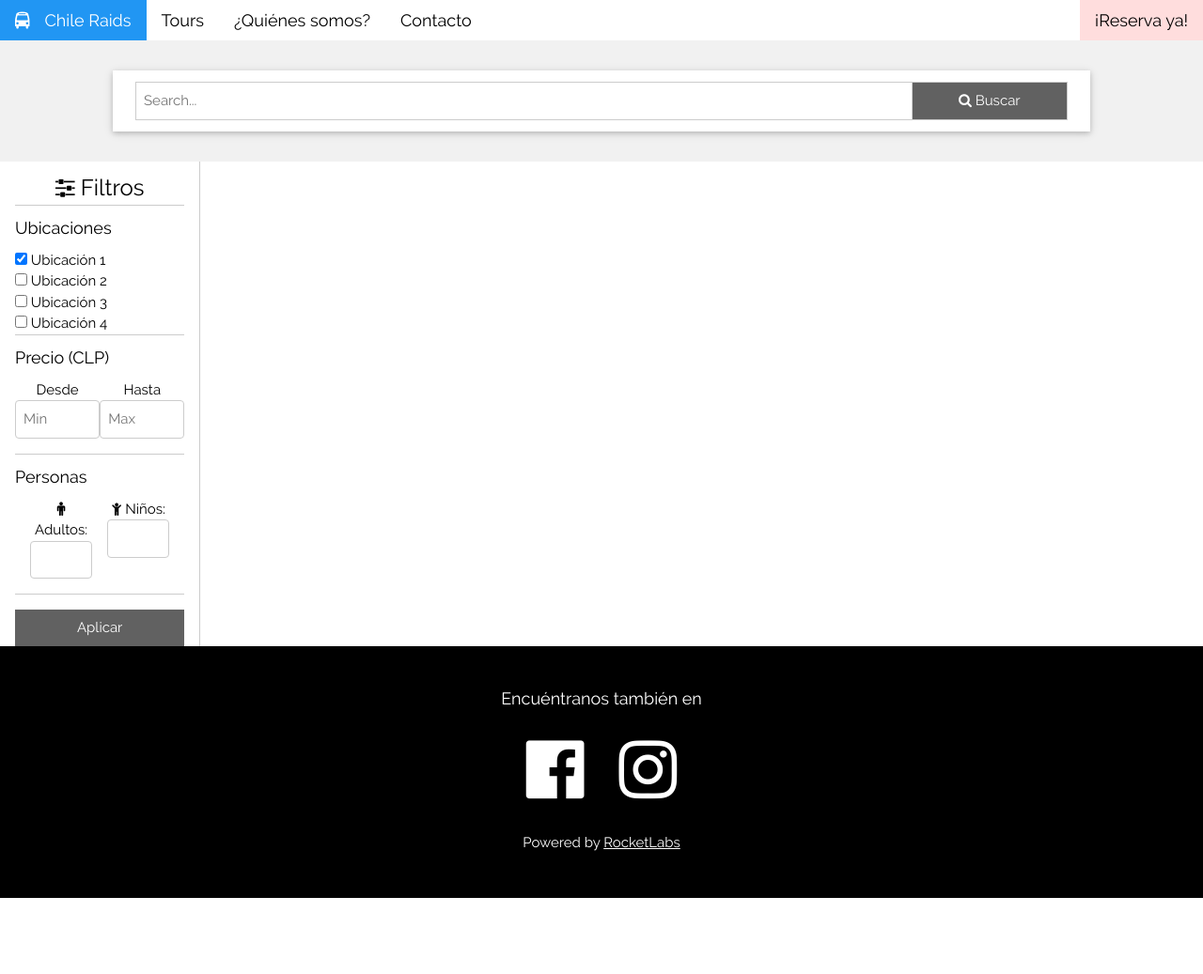
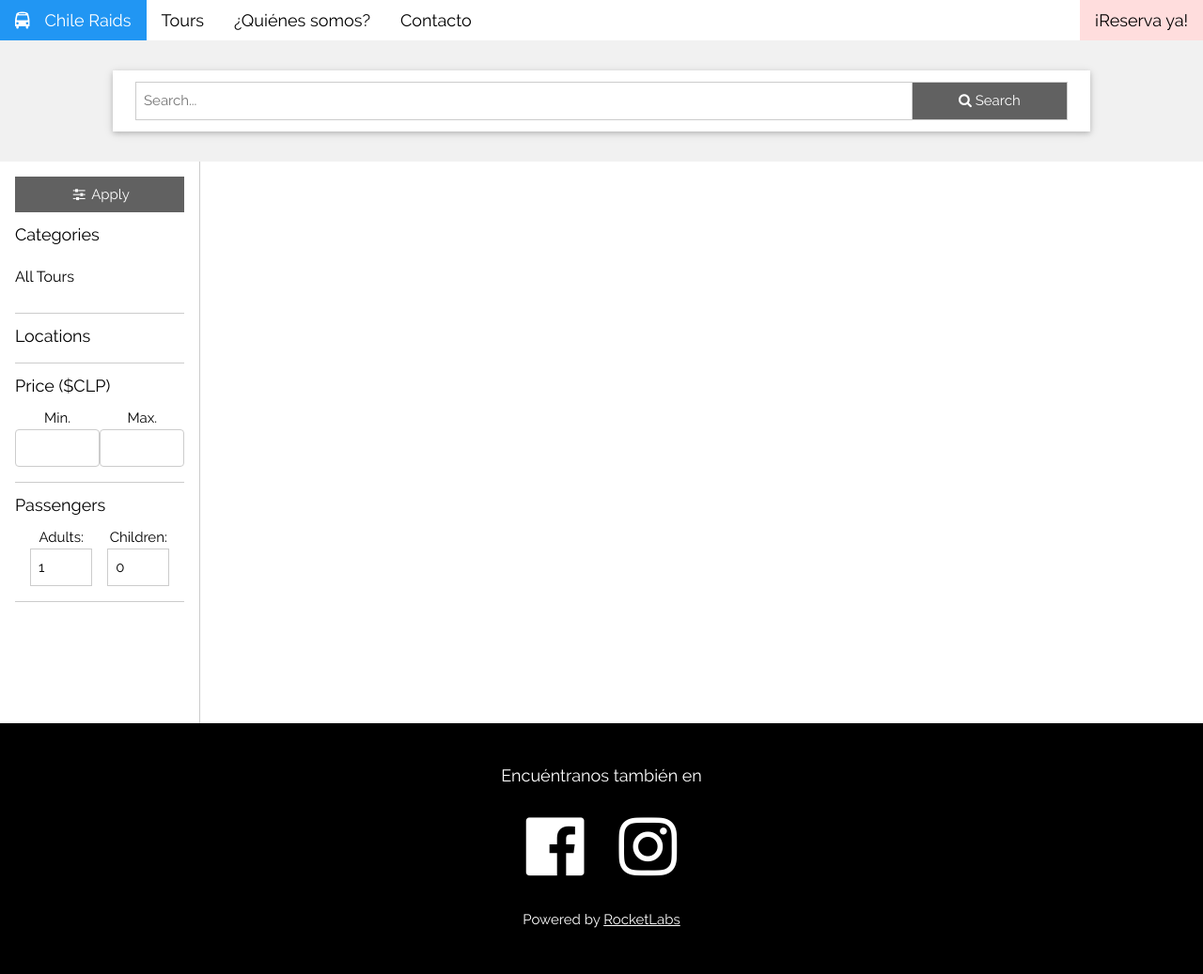
Before and after one commit to rabindranathfv/RaidChile, a Django app: page /tours/ in a window 1280 px wide. Shown: the whole page at 94% size. Before the commit the page ends 956 px from the top, so only its background shows below. Run offline with Django 3.2, Linux system fonts and the light colour scheme; data that the repository does not hold is empty.

Commit message:
Incorporate context parameter in tour search sidebar
- Adjusting search form fields widgets.
- Adding css to prevent MultipleSecetionField to display a stylized list.
- Refactoring tour search sidebar to accept context parameters and display the
form fields correctly.
- Adding a jQuery script to remove blank search form fields from the GET
request parameters.
- Translating to English most strings.
- Adding necesary views to test the implemented templates.

```diff
--- a/raidchileapp/forms.py
+++ b/raidchileapp/forms.py
@@ -33,6 +33,11 @@ class SearchForm(forms.Form):
 		min_value=Decimal(0),
 		max_digits=10,
 		decimal_places=2,
+		widget= forms.NumberInput(
+			attrs={
+				'class': 'w3-input w3-border w3-round'
+			}
+		)
 	)
 	max_price = forms.DecimalField(
 		label='Maximum Price',
@@ -40,6 +45,11 @@ class SearchForm(forms.Form):
 		min_value=Decimal(0),
 		max_digits=10,
 		decimal_places=2,
+		widget= forms.NumberInput(
+			attrs={
+				'class': 'w3-input w3-border w3-round'
+			}
+		)
 	)
 	adult_qty = forms.IntegerField(
 		label='Adults',
--- a/raidchileapp/static/css/style.css
+++ b/raidchileapp/static/css/style.css
@@ -85,3 +85,10 @@ textarea.no-resize{
 .avatar-mwidth{
 	max-width: 96px;
 }
+
+/*  ==========   Search section Styles   ==========  */
+
+ul#id_locations{
+	list-style-type: none;
+	padding-left: 0px;
+}
--- a/raidchileapp/static/js/behaviour.js
+++ b/raidchileapp/static/js/behaviour.js
@@ -7,4 +7,14 @@ $( document ).ready(function(){
 		console.log("Click");
 		$("#filters-sidebar").toggleClass("w3-hide-small");
 	});
+
+
+	// Method to remove empty fields from GET forms.
+	$("#search-form").submit(function() {
+		$(this).find(":input").filter(function(){ return !this.value; }).attr("disabled", "disabled");
+		return true; // Ensure form still submits
+	});
+
+	// Un-disable form fields when page loads, in case they click back after submission
+	$("#search-form").find(":input").prop("disabled", false);
 });
--- a/raidchileapp/templates/raidchileapp/search_sidebar.html
+++ b/raidchileapp/templates/raidchileapp/search_sidebar.html
@@ -1,56 +1,68 @@
 <div class="w3-container w3-border-right w3-hide-small w3-animate-top" id="filters-sidebar">
 	<div class="w3-center">
-		<h3 class="w3-border-bottom"><i class="fa fa-sliders"></i> Filtros</h3>
+		<button type="submit" for="search-form" class="w3-button w3-block w3-dark-gray w3-margin-top w3-hide-small"><i class="fa fa-sliders fa-fw"></i> Apply </button>
 	</div>
 	<!-- Filters start from here -->
 	<div class="w3-border-bottom">
-		<h5>Ubicaciones</h5>
-
-		<input type="checkbox" checked="checked" value="Ubicacion 1">
-		<label>Ubicación 1</label><br>
-
-		<input type="checkbox">
-		<label>Ubicación 2</label><br>
-
-		<input type="checkbox">
-		<label>Ubicación 3</label><br>
-
-		<input type="checkbox">
-		<label>Ubicación 4</label><br class="w3-margin-bottom">
+		<h5>Categories</h5>
+		<div class="w3-row w3-margin-bottom">
+			{% if category %}
+				<a href="{% url 'raidchileapp:search_all_tours' %}">All Tours</a><br>
+			{% else %}
+				<h6>All Tours</h6>
+			{% endif %}
+			{% for cat in categories %}
+				{% if cat != category %}
+					<a href="{{ cat.get_absolute_url }}">{{ cat.name }}</a><br>
+				{% else %}
+					<h6>{{ cat.name }}</h6>
+				{% endif %}
+			{% endfor %}
+		</div>
 	</div>
 
 	<div class="w3-border-bottom">
-		<h5>Precio (CLP)</h5>
+		<h5>Locations</h5>
+		{{ search_form.locations }}
+	</div>
+
+	<div class="w3-border-bottom">
+		<h5>Price ($CLP)</h5>
 		<div class="w3-row w3-margin-bottom">
 			<div class="w3-half w3-center">
-				<label>Desde</label>
-				<input class="w3-input w3-border w3-round"type="text" placeholder="Min">
+				<label>Min.</label>
+				{{ search_form.min_price }}
+				<!-- <input class="w3-input w3-border w3-round"type="text" placeholder="Min"> -->
 			</div>
 			<div class="w3-half w3-center">
-				<label>Hasta</label>
-				<input class="w3-input w3-border w3-round" type="text" placeholder="Max">
+				<label>Max.</label>
+				{{ search_form.min_price }}
+				<!--<input class="w3-input w3-border w3-round" type="text" placeholder="Max"> -->
 			</div>
 		</div>
 	</div>
 
 	<div class="w3-border-bottom">
-		<h5>Personas</h5>
+		<h5>Passengers</h5>
 
 		<div class="w3-row-padding w3-margin-bottom">
 			<div class="w3-half w3-center">
-				<label><i class="fa fa-male"></i> Adultos:</label>
-				<input class="w3-input w3-border w3-round"type="number" name="adult_qty">
+				<label>Adults:</label>
+				{{ search_form.adult_qty }}
 			</div>
 			<div class="w3-half w3-center">
-				<label><i class="fa fa-child"></i> Niños:</label>
-				<input class="w3-input w3-border w3-round"type="number" name="_qty">
+				<label>Children:</label>
+				{{ search_form.kids_qty }}
 			</div>
 		</div>
 	</div>
 
-	<button type="submit" for="search-form" class="w3-button w3-block w3-dark-gray w3-margin-top">Aplicar</button>
 
+
+	<button type="submit" for="search-form" class="w3-button w3-block w3-dark-gray w3-margin-top w3-hide-medium w3-hide-large"><i class="fa fa-sliders fa-fw"></i> Apply </button>
+
+	<div class="w3-container w3-padding-64 w3-hide-small"></div> <!-- Fill space so footer won't cut sidebar -->
 </div>
 <div class="w3-center">
-	<button type="button" class="w3-button w3-red w3-large w3-hide-medium w3-hide-large w3-margin-top" id="filter-toggle"><i class="fa fa-sliders"></i> Filtros</button>
+	<button type="button" class="w3-button w3-red w3-large w3-hide-medium w3-hide-large w3-margin-top" id="filter-toggle"><i class="fa fa-sliders"></i> Filters</button>
 </div>
--- a/raidchileapp/templates/raidchileapp/tour_search.html
+++ b/raidchileapp/templates/raidchileapp/tour_search.html
@@ -1,7 +1,7 @@
 {% extends "raidchileapp/base.html" %}
 {% load static %}
 
-{% block page_title %} {{ category.name }} {% endblock page_title %}
+{% block page_title %}{% if category %} {{ category.name }} {% else %} All Tours {% endif %} {% endblock page_title %}
 
 {% block content %}
 
@@ -21,7 +21,7 @@
 							{{ search_form.search_terms }}
 						</div>
 						<div class="w3-col s3 m3 l2">
-							<button type="submit" for="search-form" class="w3-button w3-block w3-dark-grey w3-border searchbar-btn"><i class="fa fa-search"></i> <span class="w3-hide-small">Buscar</span></button>
+							<button type="submit" for="search-form" class="w3-button w3-block w3-dark-grey w3-border searchbar-btn"><i class="fa fa-search"></i> <span class="w3-hide-small">Search</span></button>
 						</div>
 					</div>
 				</div>
--- a/raidchileapp/views.py
+++ b/raidchileapp/views.py
@@ -26,19 +26,22 @@ def tour_details(request, id, slug):
 def search_all_tours(request):
 	tours = None
 	search_form = SearchForm(request.GET or None)
+	categories = Category.objects.all()
 
 	# If there are querystring parameters present in the url, proceed to filter tours.
 	if request.GET:
 		# Verify querystring parameters integrity.
-		print ("Busqueda con Filtros.")
+		print ("Busqueda con Filtros.", request.GET)
 		# Filter tours
 	else:
 		# Return all the tours, without filtering, not retrieving their description or features.
 		print ("Busqueda SIN Filtros!")
-		tours = Tour.objects.defer('description').all()
+		tours = Tour.objects.defer('description').filter(available=True)
+
 
 	context = {
 		'tours': tours,
+		'categories': categories,
 		'search_form': search_form,
 	}
 	return render(request, "raidchileapp/tour_search.html", context)
@@ -46,7 +49,14 @@ def search_all_tours(request):
 
 def tour_search_by_category(request, category_slug):
 	search_form = SearchForm()
-	context = {'search_form': search_form }
+	categories = Category.objects.all()
+	category = get_object_or_404(Category, slug=category_slug)
+
+	context = {
+		'category': category,
+		'categories': categories,
+		'search_form': search_form,
+	}
 	return render(request, "raidchileapp/tour_search.html", context)
 
 
```
